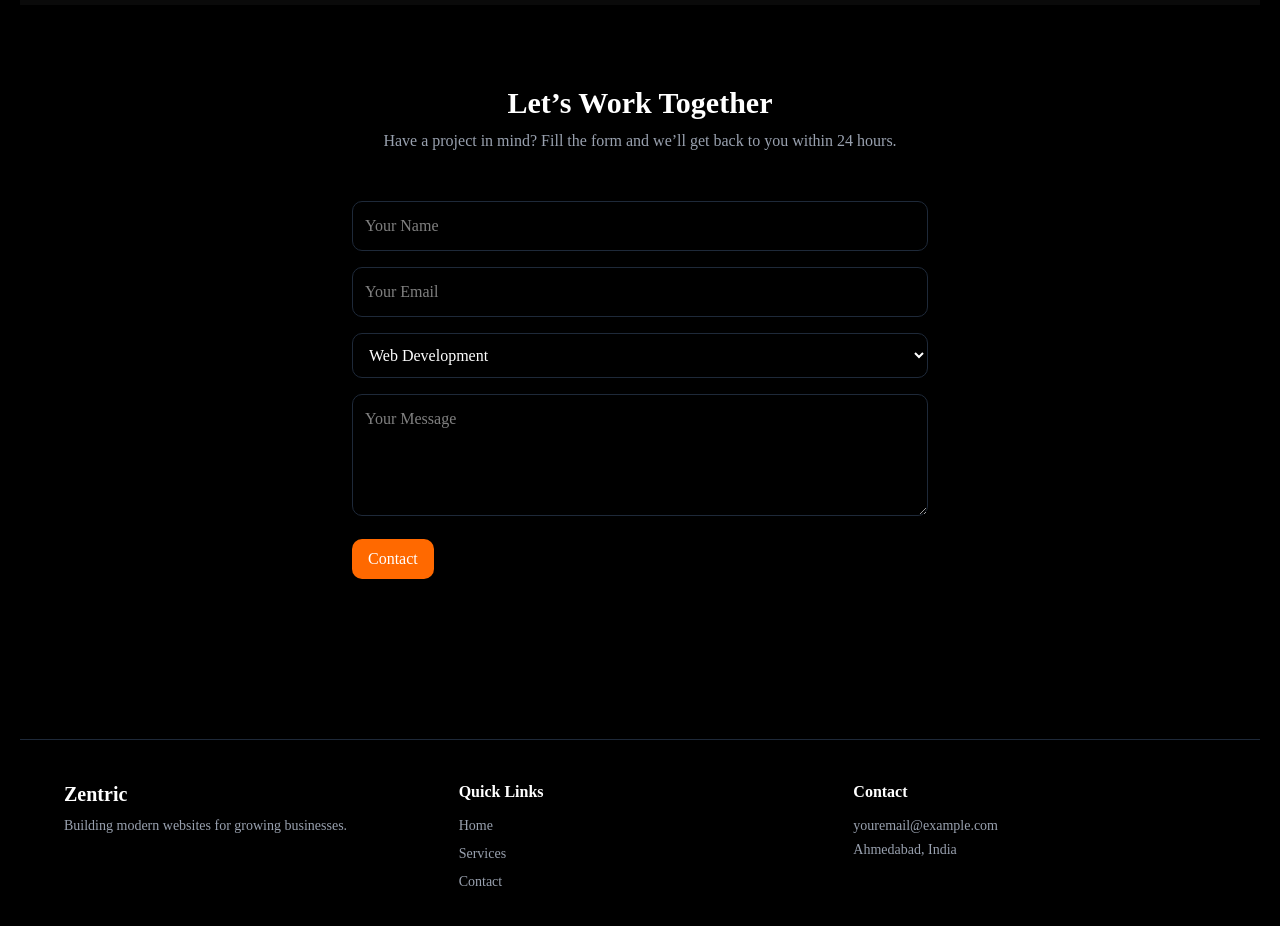
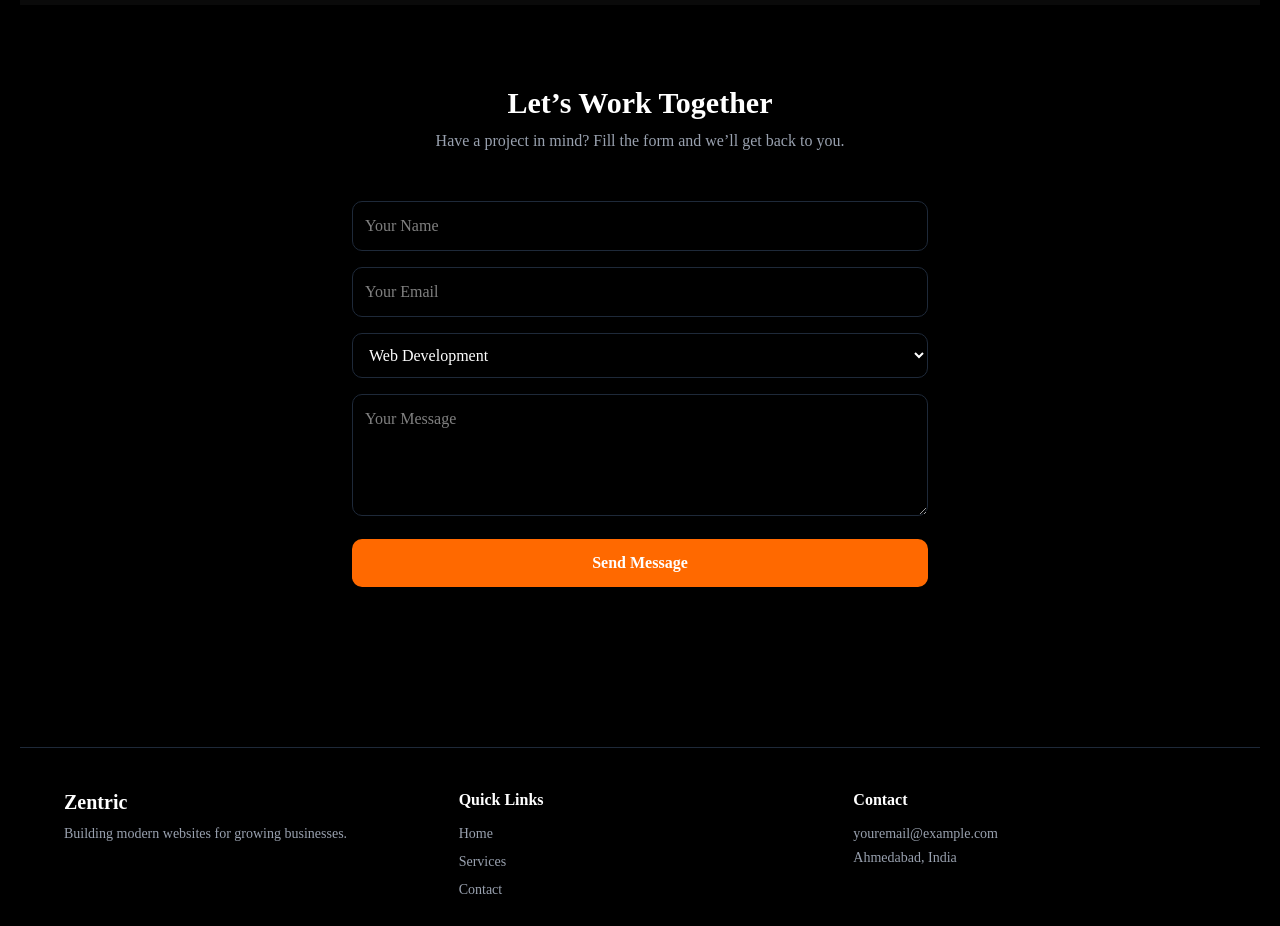
Before and after one commit to shubh10402/zentricwebsite, a Next.js app: page / in a window 1280 px wide. Shown: the part 1200-2126 px from the top of the page. Built offline with nearby package versions, Linux system fonts and the light colour scheme.

Commit message:
added formspree form

```diff
--- a/src/components/sections/Contact.tsx
+++ b/src/components/sections/Contact.tsx
@@ -1,24 +1,45 @@
+"use client";
+
+import { useState } from "react";
+
 export default function Contact() {
+  const [status, setStatus] = useState("");
+
+  async function handleSubmit(e: React.FormEvent<HTMLFormElement>) {
+    e.preventDefault();
+    setStatus("loading");
+
+    const formData = new FormData(e.currentTarget);
+
+    const response = await fetch("https://formspree.io/f/mbdqndwk", {
+      method: "POST",
+      body: formData,
+      headers: {
+        Accept: "application/json",
+      },
+    });
+
+    if (response.ok) {
+      setStatus("success");
+      e.currentTarget.reset();
+    } else {
+      setStatus("error");
+    }
+  }
+
   return (
-    <section  id="contact" className="py-20 px-8">
-
-      {/* Heading */}
+    <section id="contact" className="py-20 px-8">
       <div className="text-center mb-12">
         <h2 className="text-3xl font-bold">Let’s Work Together</h2>
         <p className="text-gray-400 mt-2">
-          Have a project in mind? Fill the form and we’ll get back to you within 24 hours.
+          Have a project in mind? Fill the form and we’ll get back to you.
         </p>
       </div>
 
-      {/* Form */}
       <form
-        name="contact"
-        method="POST"
-
+        onSubmit={handleSubmit}
         className="max-w-xl mx-auto space-y-4"
       >
-        <input type="hidden" name="form-name" value="contact" />
-
         <input
           type="text"
           name="name"
@@ -35,7 +56,6 @@ export default function Contact() {
           required
         />
 
-        {/* 🔥 Service Dropdown */}
         <select
           name="service"
           className="w-full p-3 rounded-lg bg-black border border-gray-800"
@@ -53,14 +73,27 @@ export default function Contact() {
           className="w-full p-3 rounded-lg bg-black border border-gray-800"
           required
         />
-  <a href="#contact">
-  <button className="bg-orange-500 px-4 py-2 rounded-lg">
-    Contact
-  </button>
-</a>
+
+        <button
+          type="submit"
+          className="w-full bg-orange-500 hover:bg-orange-600 transition p-3 rounded-lg font-semibold"
+        >
+          {status === "loading" ? "Sending..." : "Send Message"}
+        </button>
+
+        {/* Status Messages */}
+        {status === "success" && (
+          <p className="text-green-500 text-center">
+            ✅ Message sent successfully!
+          </p>
+        )}
+
+        {status === "error" && (
+          <p className="text-red-500 text-center">
+            ❌ Something went wrong. Try again.
+          </p>
+        )}
       </form>
-
-
     </section>
   );
 }
```
